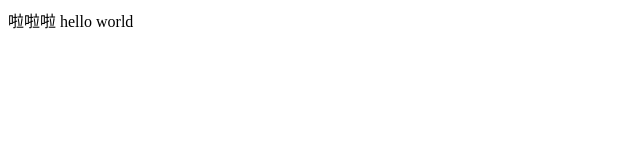
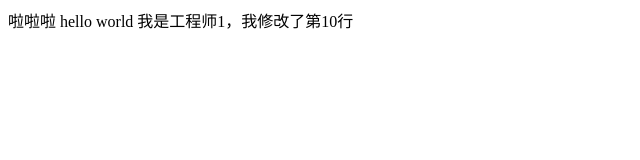
Before and after one commit to chengxuerong/1507B, a plain HTML site: page index.html in a window 1280 px wide. Shown: the whole page, without its empty margins (0-640 px from the left). Drawn offline with Linux system fonts and the light colour scheme.

Commit message:
1修改了首页

```diff
--- a/index.html
+++ b/index.html
@@ -7,5 +7,6 @@
 <body>
 	啦啦啦
 	hello world
+	我是工程师1，我修改了第10行
 </body>
 </html>
```
